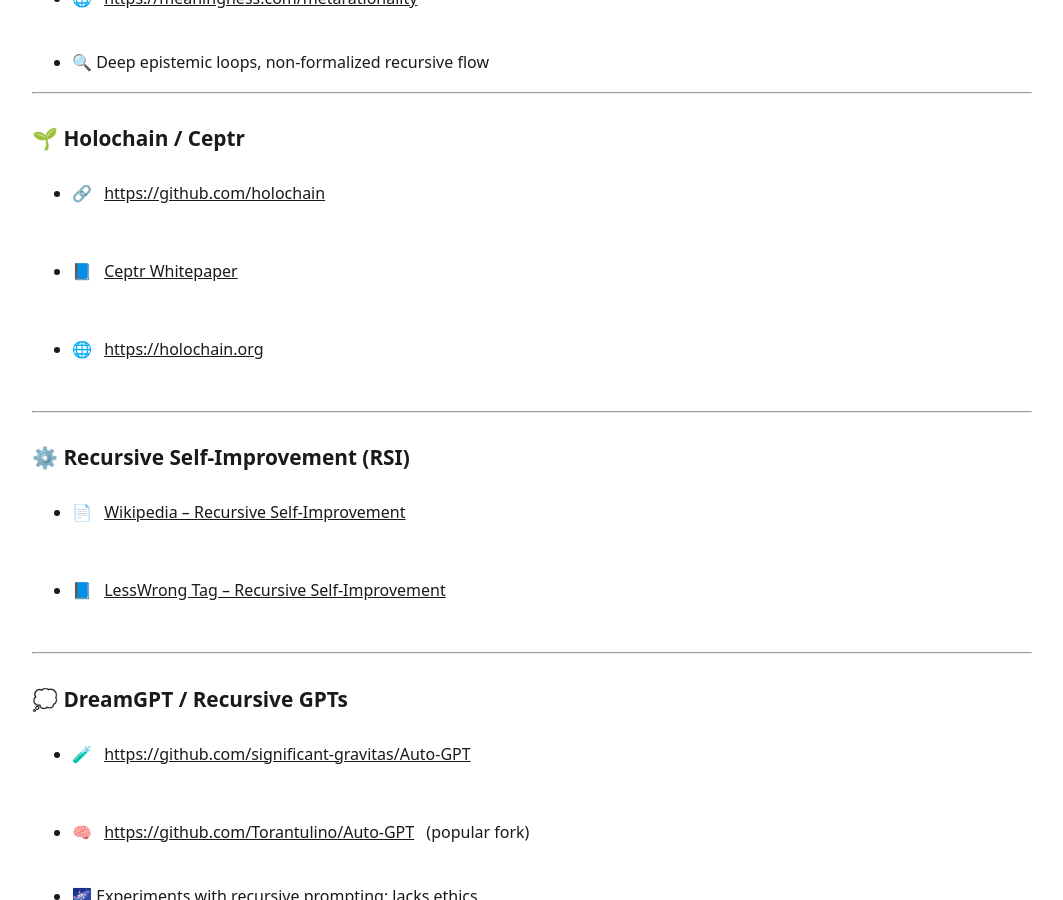
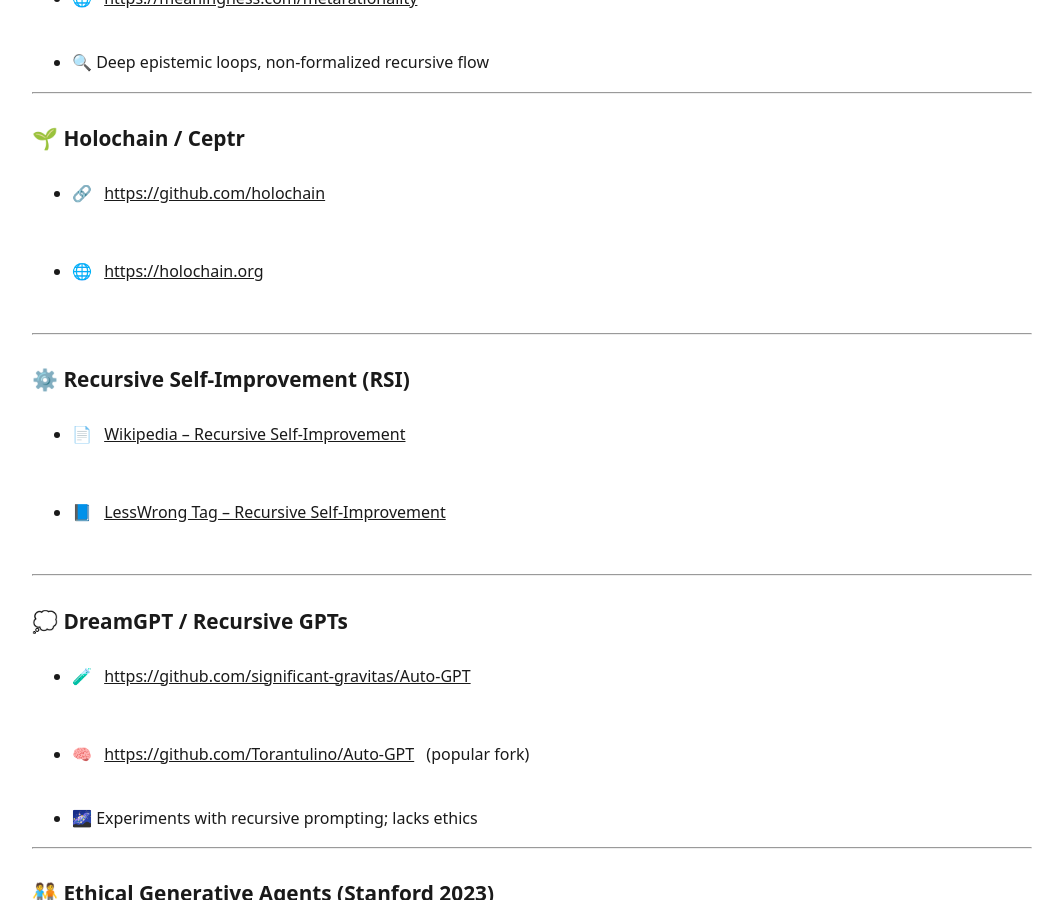
Before and after one commit to etjoy82/Recursive-Intelligence-Expansion, a Jekyll site: the page built from ECHO-LINE.md, in a window 1280 px wide and 900 px high, scrolled down 2583 px. Shown: the whole window, without its empty margins (108-1171 px from the left). Built offline with Jekyll 4.4.1, drawn with Linux system fonts in a browser that asks for light colours; our own code applies the rules of GitHub Pages for plain Markdown files.

Commit message:
Update ECHO-LINE.md

```diff
--- a/ECHO-LINE.md
+++ b/ECHO-LINE.md
@@ -77,7 +77,6 @@
 
 ### 🌱 **Holochain / Ceptr**
 - 🔗 [https://github.com/holochain](https://github.com/holochain)
-- 📘 [Ceptr Whitepaper](https://ceptr.org/whitepaper)
 - 🌐 [https://holochain.org](https://holochain.org)
 
 ---
```
